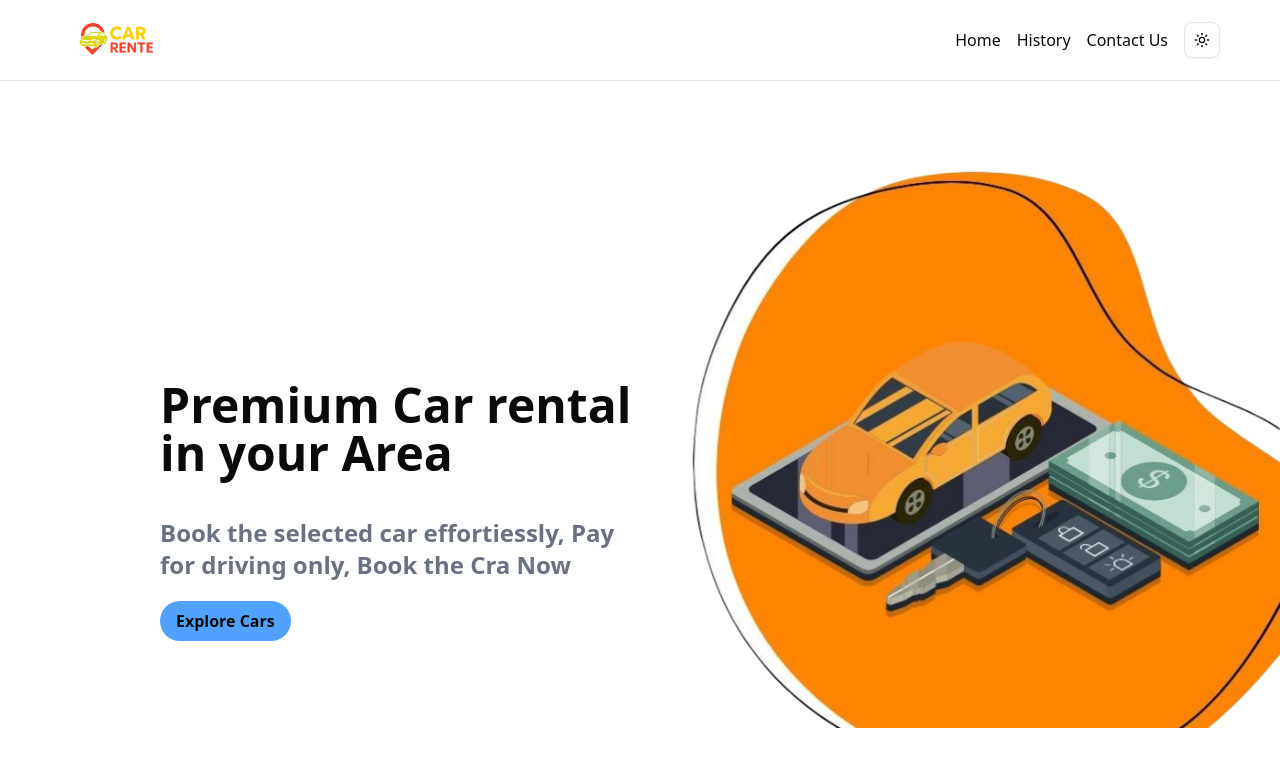
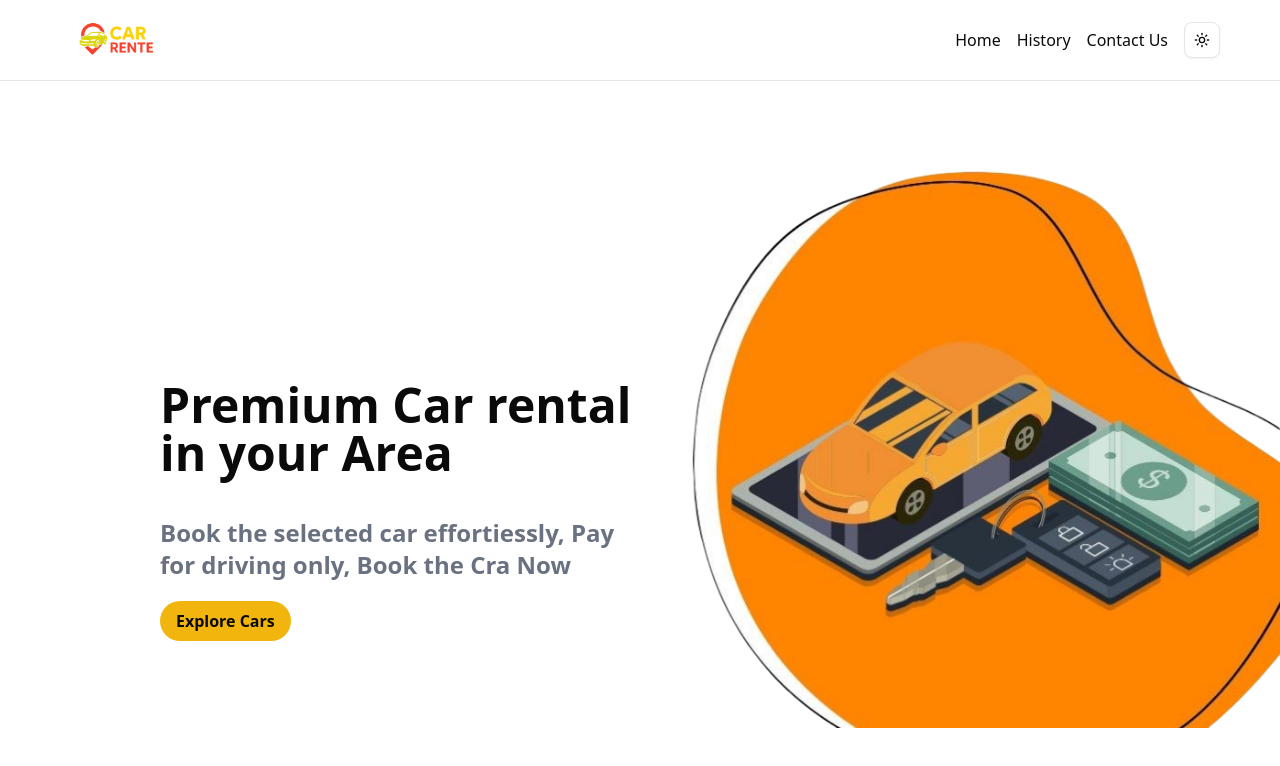
Before and after one commit to kirito666coder/car-rente-app, a Next.js app: page / in a window 1280 px wide. Shown: the top 766 px of the page. Built offline with nearby package versions, Linux system fonts and the light colour scheme.

Commit message:
feat: update button color in Hero component for better visibility

```diff
--- a/components/home/Hero.tsx
+++ b/components/home/Hero.tsx
@@ -6,7 +6,7 @@ export default function Hero() {
             <div className="md:mt-55 md:ml-20">
                 <h1 className="font-semibold text-5xl">Premium Car rental in your Area</h1>
                 <p className="mt-10 text-gray-500 font-semibold text-2xl max-w-[90%]">Book the selected car effortiessly, Pay for driving only, Book the Cra Now</p>
-                <button className="mt-5 bg-blue-400 h-10 px-4 rounded-full flex justify-center items-center hover:bg-blue-500 cursor-pointer font-bold ">
+                <button className="mt-5 bg-yellow-500/95 h-10 px-4 rounded-full flex justify-center items-center hover:bg-yellow-500  hover:scale-102 cursor-pointer font-bold ">
                     Explore Cars
                     </button>
             </div>
```
